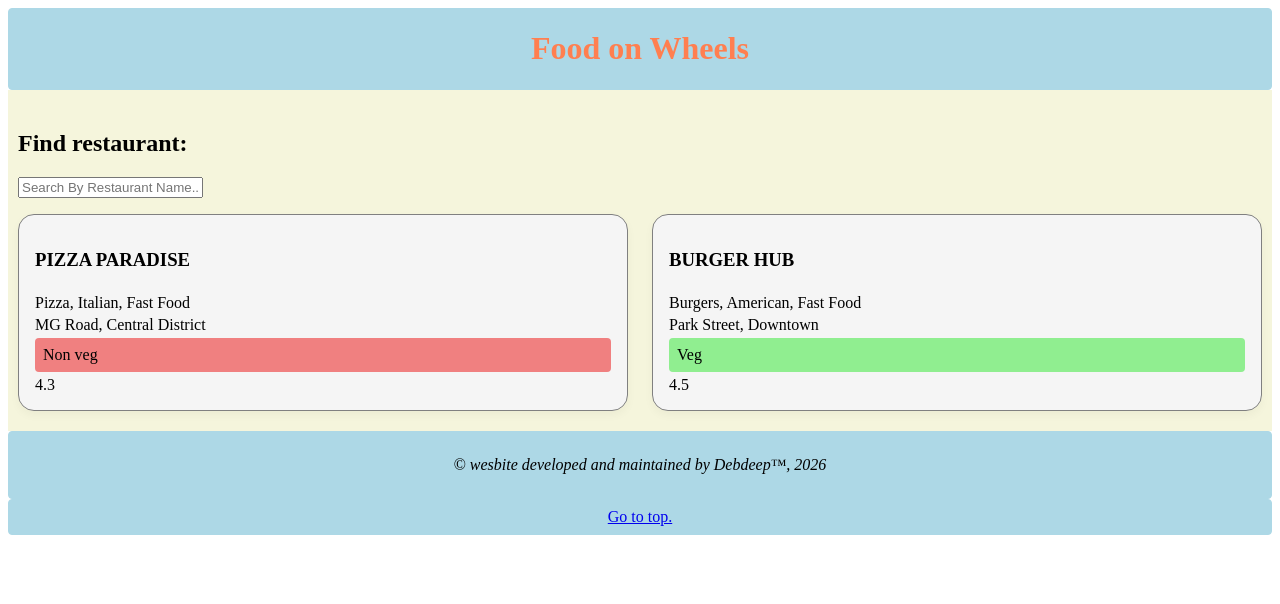
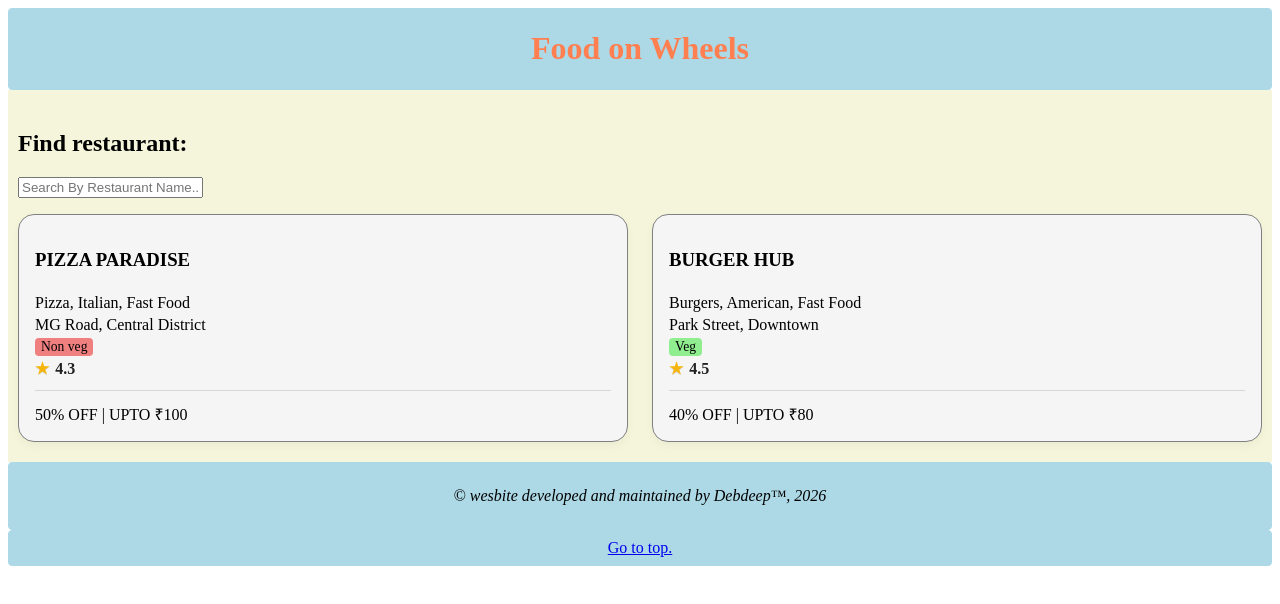
Before and after one commit to debdeep/React-App, a React (Vite) app: page / in a window 1280 px wide. Shown: the top 604 px of the page. Built offline with nearby package versions, Linux system fonts and the light colour scheme.

Commit message:
restaurant star and offer section revamp

```diff
--- a/App.js
+++ b/App.js
@@ -92,7 +92,7 @@ const Footer = () => (
 
 )
 const RestaurantCard = ({ className = "", data }) => {
-    const { name, cuisines, locality, areaName, veg, avgRating } = data?.info || {};
+    const { name, cuisines, locality, areaName, veg, avgRating, aggregatedDiscountInfoV3 } = data?.info || {};
 
     return (
         <div className={`card ${className}`.trim()}>
@@ -102,7 +102,10 @@ const RestaurantCard = ({ className = "", data }) => {
             <div className={veg ? 'food-veg' : 'food-non-veg'}>
                 {veg ? "Veg" : "Non veg"}
             </div>
-            <div>{avgRating}</div>
+            <div className="rating"><span className="star" aria-hidden="true">★</span><span className="rating-value">{avgRating}</span></div>
+            <hr />
+            <span>{aggregatedDiscountInfoV3.header} | {aggregatedDiscountInfoV3.subHeader}</span>
+
         </div>
     );
 };
@@ -115,9 +118,9 @@ const App = () => (
         <div className="app-body">
             <Search />
             <div className="cards-row">
-                { restaurantList?.map((restaurant) => (
+                {restaurantList?.map((restaurant) => (
                     <RestaurantCard key={restaurant.info.id} data={restaurant} className="res-card" />
-                    )
+                )
                 )
                 }
                 {/* <RestaurantCard info={restaurantList[0].info}  />
--- a/index.css
+++ b/index.css
@@ -43,17 +43,18 @@
     background-color: whitesmoke;
 }
 
-.food-veg {
-    background-color: lightgreen;
+.food-veg,
+.food-non-veg {
+    display: inline-block;      /* size to content */
+    align-self: flex-start;     /* don't stretch in column flex container */
     border-radius: 4px;
-    padding: 8px 8px;
+    padding: 2px 6px;           /* smaller padding so badge is tight around text */
+    font-size: 0.85rem;
+    line-height: 1;
 }
 
-.food-non-veg {
-    background-color: lightcoral;
-    border-radius: 4px;
-    padding: 8px 8px;
-}
+.food-veg { background-color: lightgreen; }
+.food-non-veg { background-color: lightcoral; }
 
 .app-footer>div {
     display: flex;
@@ -66,3 +67,28 @@
     border: 1px solid lightblue;
     padding: 0.5rem;
 }
+
+/* Make <hr> visible inside cards */
+.card hr {
+    border: none;
+    height: 1px;
+    background-color: rgba(0,0,0,0.12);
+    margin: 8px 0; /* top and bottom spacing */
+}
+
+/* Rating star styling */
+.rating {
+    display: flex;
+    align-items: center;
+    gap: 6px;
+    font-weight: 600;
+}
+.rating .star {
+    color: #f5b50a; /* gold */
+    font-size: 1rem;
+    line-height: 1;
+    text-shadow: 0 1px 0 rgba(0,0,0,0.1);
+}
+.rating .rating-value {
+    color: #222;
+}
```
